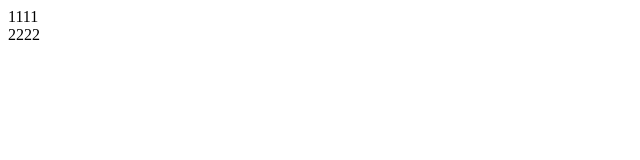
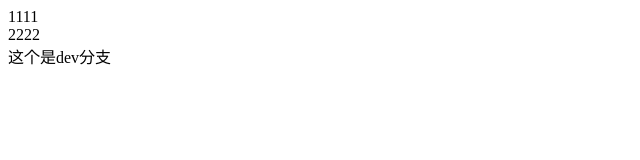
Before and after one commit to 2580953931/git-demo, a plain HTML site: page index.html in a window 1280 px wide. Shown: the whole page, without its empty margins (0-640 px from the left). Drawn offline with Linux system fonts and the light colour scheme.

Commit message:
修改dev分支

```diff
--- a/index.html
+++ b/index.html
@@ -13,5 +13,8 @@
     <div id="div1">
         2222
     </div>
+    <div>
+        这个是dev分支
+    </div>
 </body>
 </html>
```
